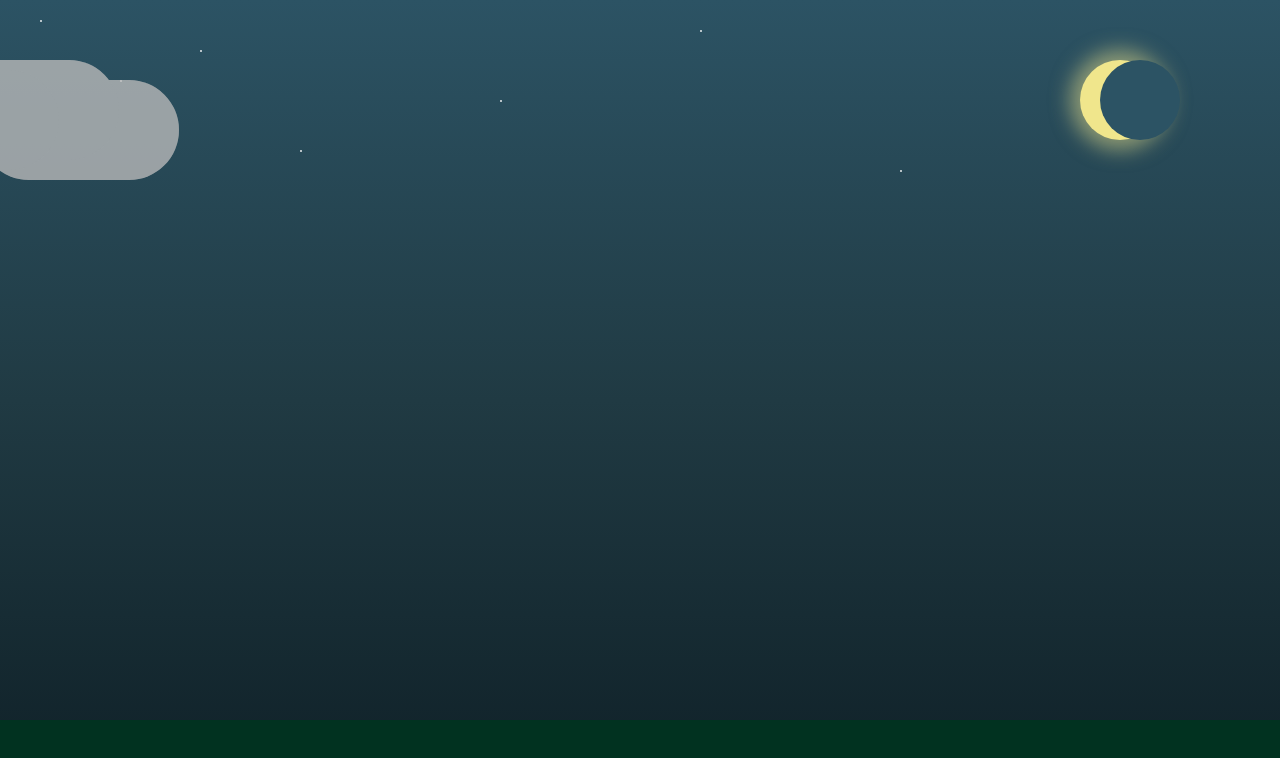
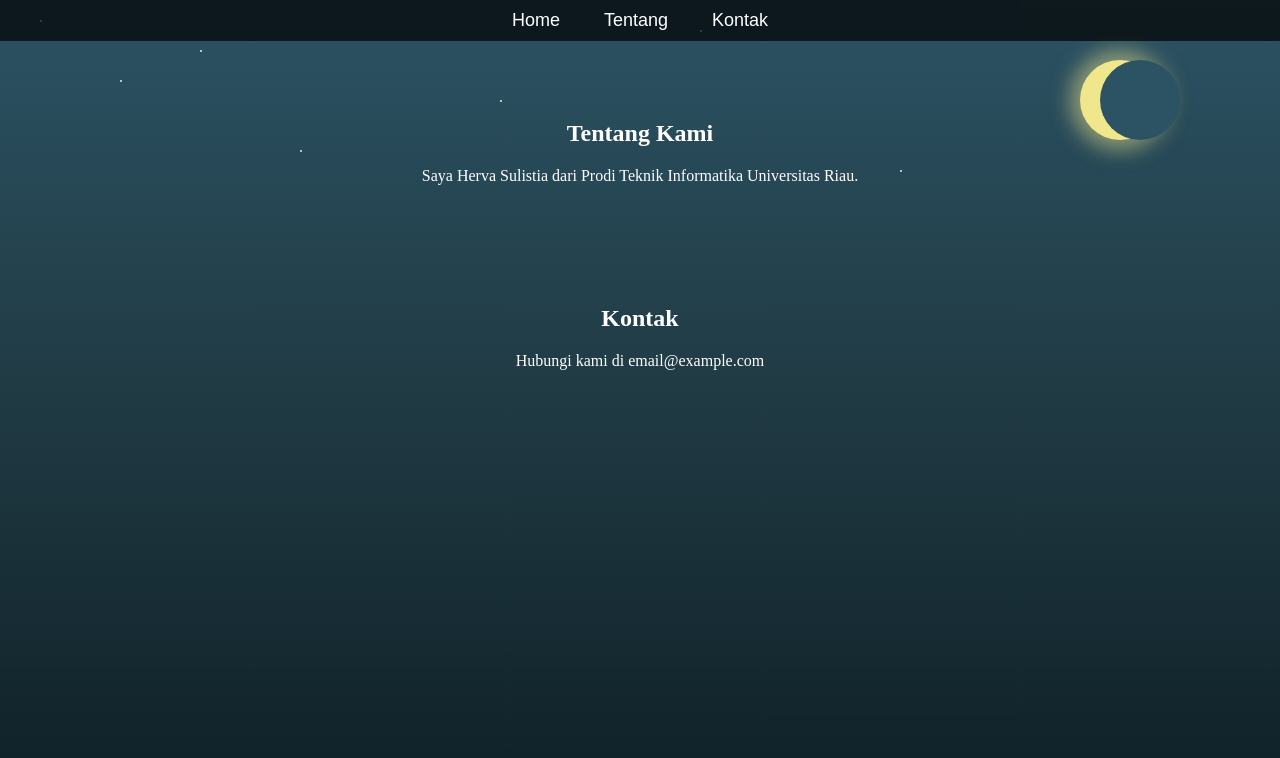
Before and after one commit to herva22/herva22.github.io, a plain HTML site: page index.html in a window 1280 px wide. Drawn offline with Linux system fonts and the light colour scheme.

Commit message:
Update index.html

```diff
--- a/index.html
+++ b/index.html
@@ -12,6 +12,31 @@
       overflow: hidden;
       background: linear-gradient(to top, #0f2027, #203a43, #2c5364);
       position: relative;
+    }
+
+    /* Menu */
+    nav {
+      position: fixed;
+      top: 0;
+      left: 0;
+      width: 100%;
+      background: rgba(0, 0, 0, 0.7);
+      color: white;
+      padding: 10px 0;
+      text-align: center;
+      z-index: 1000;
+    }
+
+    nav a {
+      color: white;
+      text-decoration: none;
+      margin: 0 20px;
+      font-size: 18px;
+      font-family: Arial, sans-serif;
+    }
+
+    nav a:hover {
+      text-decoration: underline;
     }
 
     /* Bulan */
@@ -84,13 +109,6 @@
       }
     }
 
-    /* Rumput */
-    .grass {
-      position: absolute;
-      bottom: 0;
-      width: 100%;
-      height: 80px;
-      background: #013220;
     }
 
     /* Awan */
@@ -134,9 +152,17 @@
 </head>
 <body>
 
+  <!-- Menu -->
+  <nav>
+    <a href="#home">Home</a>
+    <a href="#about">Tentang</a>
+    <a href="#contact">Kontak</a>
+  </nav>
+
+  <!-- Bagian-bagian di halaman -->
+  <section id="home">
     <div class="moon"></div>
-
-  <!-- Banyak bintang -->
+    <!-- Bintang biasa -->
     <div class="star" style="top: 20px; left: 40px;"></div>
     <div class="star" style="top: 80px; left: 120px;"></div>
     <div class="star" style="top: 50px; left: 200px;"></div>
@@ -153,6 +179,17 @@
     <div class="cloud"></div>
     <div class="cloud"></div>
     <div class="cloud"></div>
+  </section>
+
+  <section id="about">
+    <h2 style="color:white; text-align:center; padding-top:100px;">Tentang Kami</h2>
+    <p style="color:white; text-align:center;">Saya Herva Sulistia dari Prodi Teknik Informatika Universitas Riau.</p>
+  </section>
+
+  <section id="contact">
+    <h2 style="color:white; text-align:center; padding-top:100px;">Kontak</h2>
+    <p style="color:white; text-align:center;">Hubungi kami di email@example.com</p>
+  </section>
 
 </body>
 </html>
```
Lines whose indentation alone changed are shown as unchanged.
